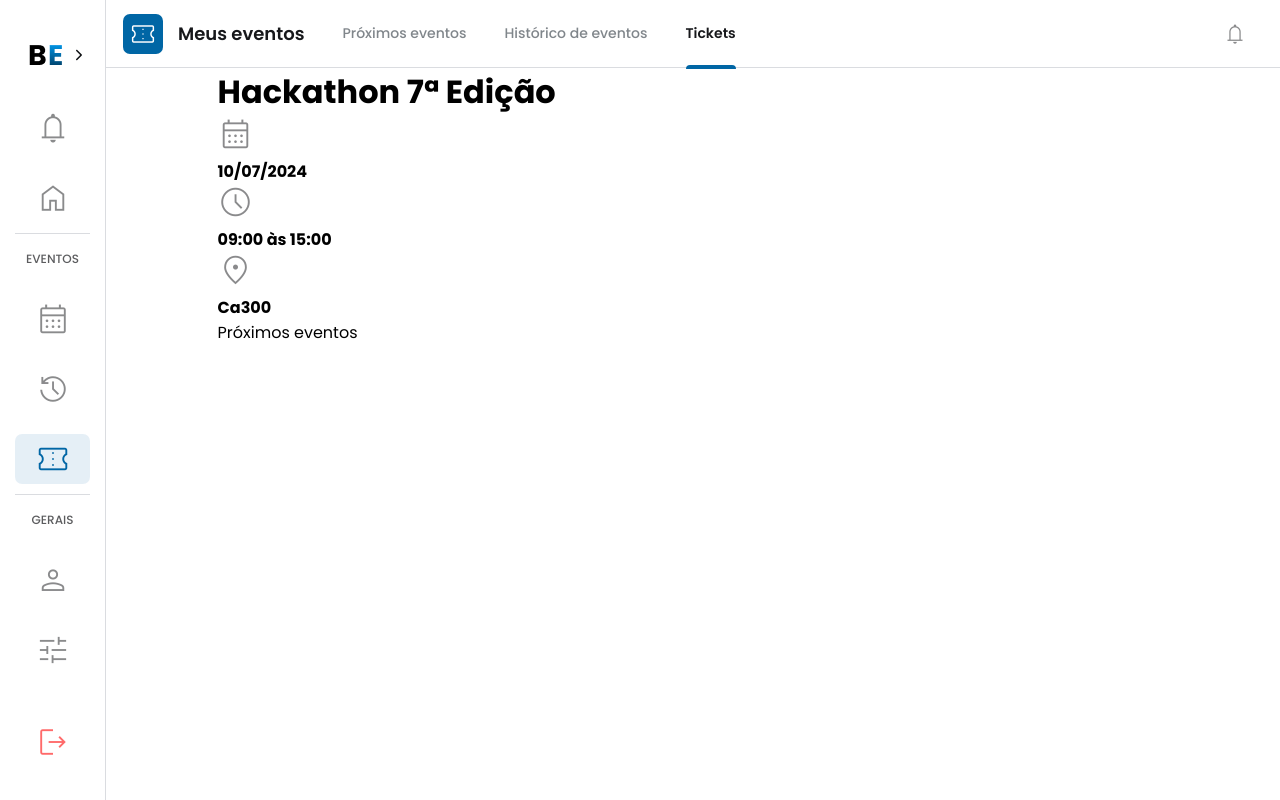
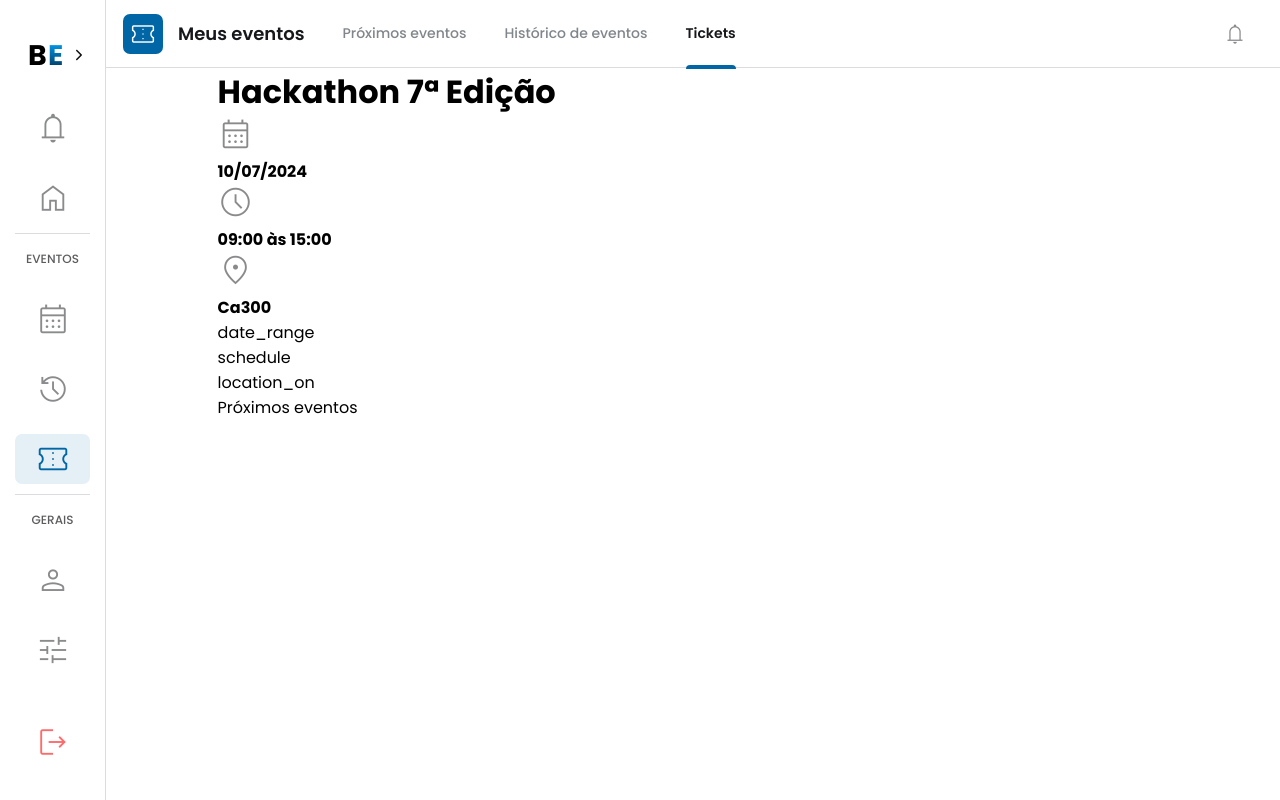
Before and after one commit to EsyProject/EsyFrontend, a React (Vite) app: page /tickets in a window 1280 px wide. Built offline with nearby package versions, Linux system fonts and the light colour scheme.

Commit message:
feat: using the component EventCard

```diff
--- a/src/pages/Tickets/Tickets.jsx
+++ b/src/pages/Tickets/Tickets.jsx
@@ -1,6 +1,6 @@
 import { useState } from "react";
 /* import PropTypes from "prop-types"; */
-import { Sidebar, Navbar } from "../../pages/index";
+import { Sidebar, Navbar, EventCard } from "../../pages/index";
 import "material-symbols";
 import "./Tickets.css";
 
@@ -46,6 +46,9 @@ const Tickets = () => {
             </div>
           </div>
         </div>
+
+        <EventCard />
+
         <div className="container-next-event">Próximos eventos</div>
       </div>
     </div>
```
